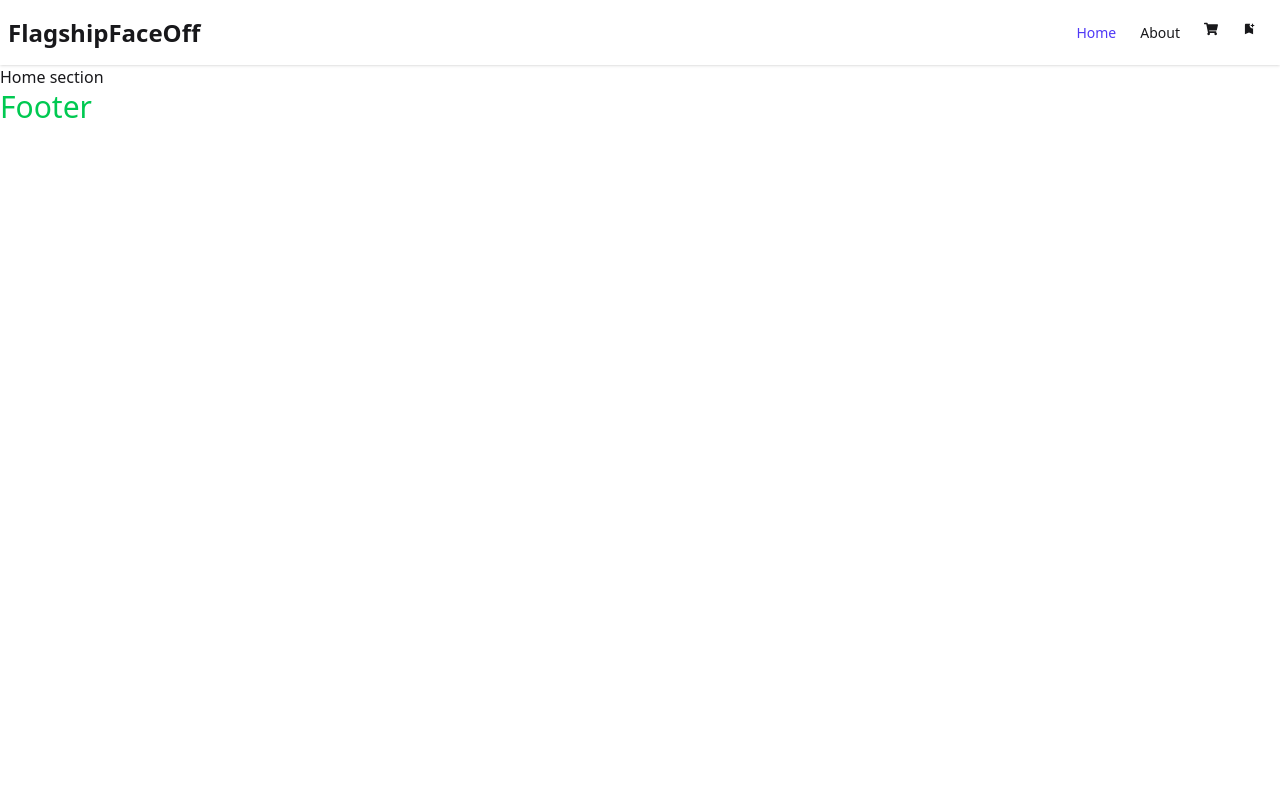
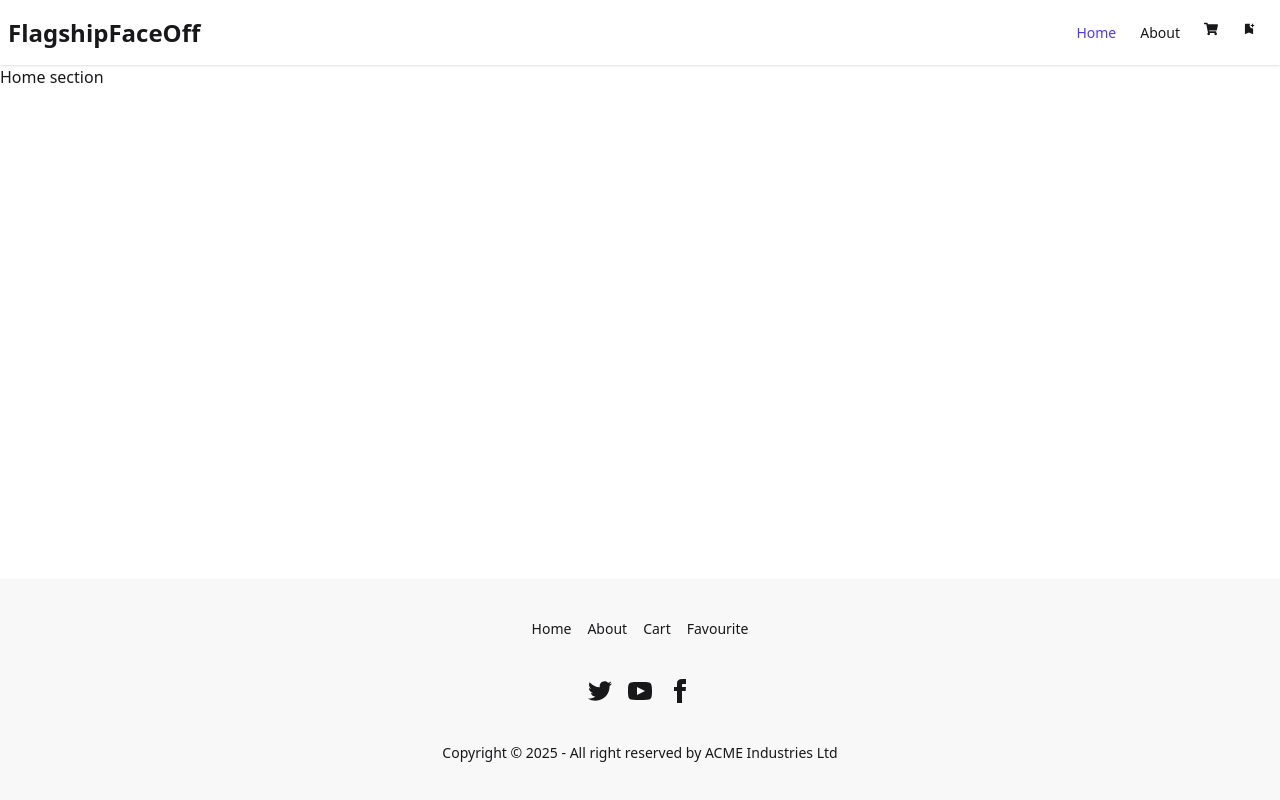
Before and after one commit to rakibhossainofficial/FlagshipFace, a React (Vite) app: page / in a window 1280 px wide. Shown: the top 800 px of the page. Built offline with nearby package versions, Linux system fonts and the light colour scheme.

Commit message:
footer complete

```diff
--- a/src/Components/Footer.jsx
+++ b/src/Components/Footer.jsx
@@ -1,11 +1,61 @@
-import React from 'react'
+import React from "react";
 
 const Footer = () => {
   return (
-    <div>
+    <>
+      <footer className="footer footer-horizontal shadow-sm footer-center bg-base-200 text-base-content rounded p-10">
+        <nav className="grid grid-flow-col gap-4">
+          <a className="link link-hover">Home</a>
+          <a className="link link-hover">About</a>
+          <a className="link link-hover">Cart</a>
+          <a className="link link-hover">Favourite</a>
+        </nav>
+        <nav>
+          <div className="grid grid-flow-col gap-4">
+            <a>
+              <svg
+                xmlns="http://www.w3.org/2000/svg"
+                width="24"
+                height="24"
+                viewBox="0 0 24 24"
+                className="fill-current"
+              >
+                <path d="M24 4.557c-.883.392-1.832.656-2.828.775 1.017-.609 1.798-1.574 2.165-2.724-.951.564-2.005.974-3.127 1.195-.897-.957-2.178-1.555-3.594-1.555-3.179 0-5.515 2.966-4.797 6.045-4.091-.205-7.719-2.165-10.148-5.144-1.29 2.213-.669 5.108 1.523 6.574-.806-.026-1.566-.247-2.229-.616-.054 2.281 1.581 4.415 3.949 4.89-.693.188-1.452.232-2.224.084.626 1.956 2.444 3.379 4.6 3.419-2.07 1.623-4.678 2.348-7.29 2.04 2.179 1.397 4.768 2.212 7.548 2.212 9.142 0 14.307-7.721 13.995-14.646.962-.695 1.797-1.562 2.457-2.549z"></path>
+              </svg>
+            </a>
+            <a>
+              <svg
+                xmlns="http://www.w3.org/2000/svg"
+                width="24"
+                height="24"
+                viewBox="0 0 24 24"
+                className="fill-current"
+              >
+                <path d="M19.615 3.184c-3.604-.246-11.631-.245-15.23 0-3.897.266-4.356 2.62-4.385 8.816.029 6.185.484 8.549 4.385 8.816 3.6.245 11.626.246 15.23 0 3.897-.266 4.356-2.62 4.385-8.816-.029-6.185-.484-8.549-4.385-8.816zm-10.615 12.816v-8l8 3.993-8 4.007z"></path>
+              </svg>
+            </a>
+            <a>
+              <svg
+                xmlns="http://www.w3.org/2000/svg"
+                width="24"
+                height="24"
+                viewBox="0 0 24 24"
+                className="fill-current"
+              >
+                <path d="M9 8h-3v4h3v12h5v-12h3.642l.358-4h-4v-1.667c0-.955.192-1.333 1.115-1.333h2.885v-5h-3.808c-3.596 0-5.192 1.583-5.192 4.615v3.385z"></path>
+              </svg>
+            </a>
+          </div>
+        </nav>
+        <aside>
+          <p>
+            Copyright © {new Date().getFullYear()} - All right reserved by ACME
+            Industries Ltd
+          </p>
+        </aside>
+      </footer>
+    </>
+  );
+};
 
-    </div>
-  )
-}
-
-export default Footer
+export default Footer;
--- a/src/layouts/MainLayout.jsx
+++ b/src/layouts/MainLayout.jsx
@@ -1,13 +1,16 @@
 import React from 'react'
 import { Outlet } from 'react-router'
 import Navbar from '../Components/Navbar'
+import Footer from '../Components/Footer'
 
 const MainLayout = () => {
   return (
     <>
       <Navbar />
+      <div className='min-h-[calc(100vh-286px)]'>
       <Outlet />
-      <h1 className='text-3xl text-green-500'>Footer</h1>
+      </div>
+      <Footer />
     </>
   )
 }
```
